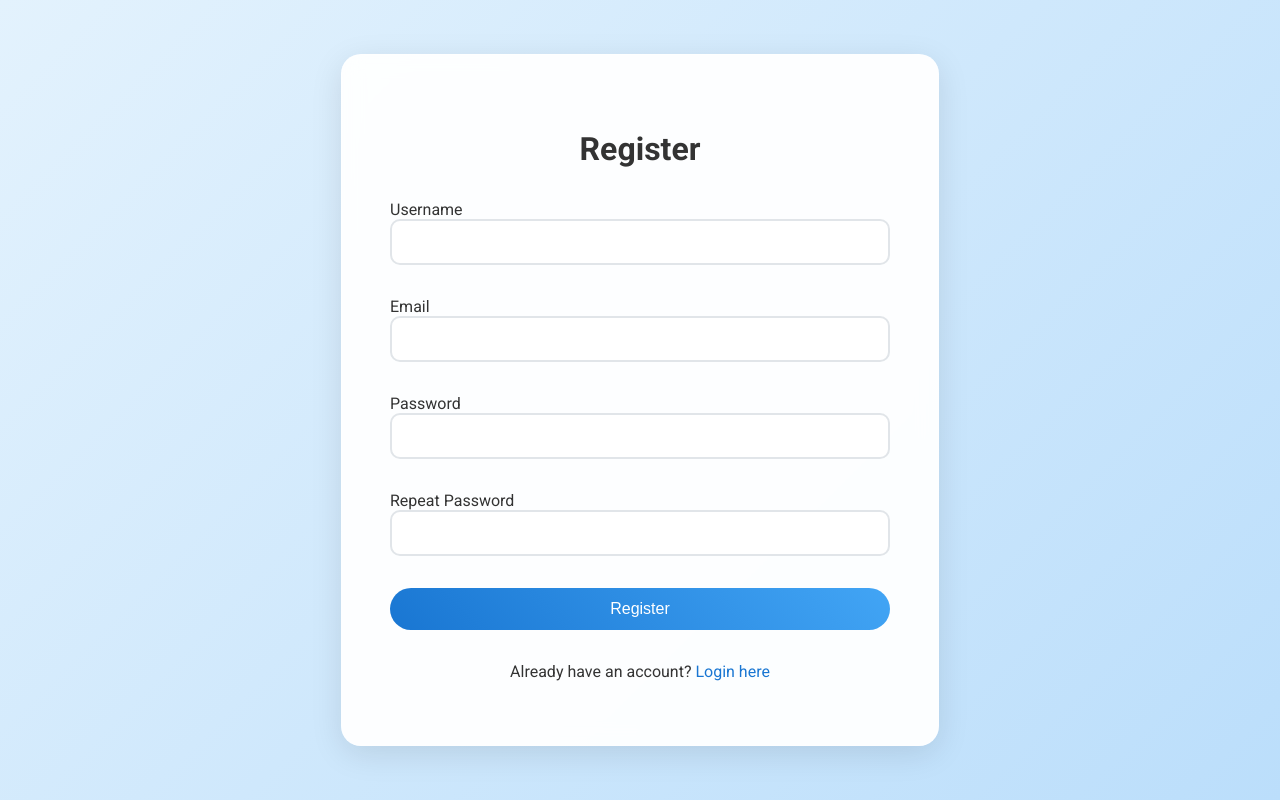
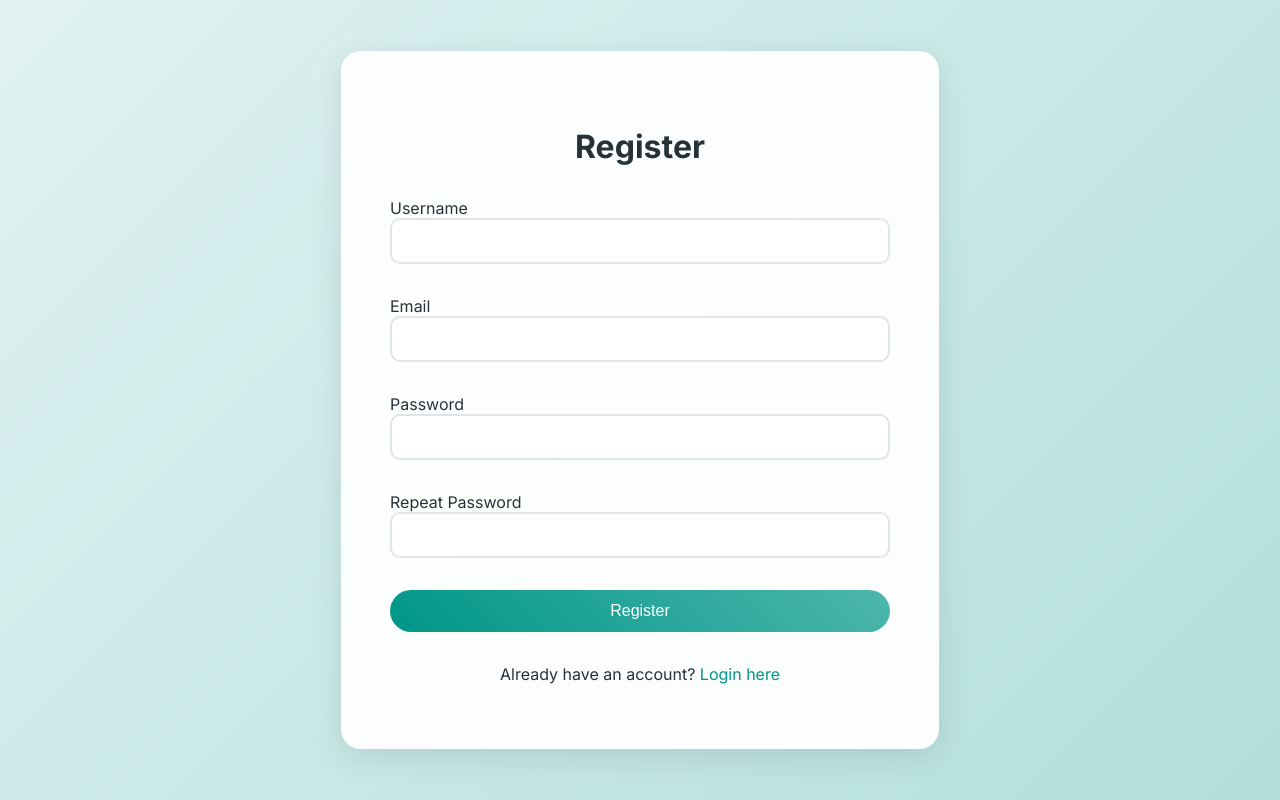
Before and after one commit to kevinbrinsly07/hr, a Flask app: page /register in a window 1280 px wide. Run offline with Flask 3, Linux system fonts and the light colour scheme.

Commit message:
Refactor styles and templates for improved consistency and UI/UX

```diff
--- a/templates/base.html
+++ b/templates/base.html
@@ -64,9 +64,6 @@
         </div>
     </div>
 
-    <footer>
-        <p>&copy; 2024 HR Management System</p>
-    </footer>
     <script>
         // Sidebar toggle functionality
         document.getElementById('sidebar-toggle').addEventListener('click', function() {
--- a/templates/register.html
+++ b/templates/register.html
@@ -6,15 +6,15 @@
     <title>Register - HR Management System</title>
     <style>
         /* Import Google Fonts for better typography */
-        @import url('https://fonts.googleapis.com/css2?family=Roboto:wght@300;400;500;700&display=swap');
+        @import url('https://fonts.googleapis.com/css2?family=Inter:wght@300;400;500;600;700&display=swap');
 
         body {
-            font-family: 'Roboto', Arial, sans-serif;
+            font-family: 'Inter', -apple-system, BlinkMacSystemFont, 'Segoe UI', Roboto, sans-serif;
             margin: 0;
             padding: 0;
-            background: linear-gradient(135deg, #e3f2fd 0%, #bbdefb 100%);
+            background: linear-gradient(135deg, #e0f2f1 0%, #b2dfdb 100%);
             min-height: 100vh;
-            color: #333;
+            color: #263238;
             display: flex;
             align-items: center;
             justify-content: center;
@@ -35,7 +35,7 @@
         .form-container h2 {
             text-align: center;
             margin-bottom: 2rem;
-            color: #333;
+            color: #263238;
             font-size: 2rem;
         }
 
@@ -53,14 +53,14 @@
 
         input:focus {
             outline: none;
-            border-color: #1976d2;
-            box-shadow: 0 0 0 3px rgba(25, 118, 210, 0.1);
+            border-color: #009688;
+            box-shadow: 0 0 0 3px rgba(0, 150, 136, 0.1);
         }
 
         .btn {
             display: inline-block;
             padding: 0.75rem 1.5rem;
-            background: linear-gradient(45deg, #1976d2, #42a5f5);
+            background: linear-gradient(45deg, #009688, #4db6ac);
             color: white;
             text-decoration: none;
             border-radius: 25px;
@@ -74,7 +74,7 @@
 
         .btn:hover {
             transform: translateY(-2px);
-            box-shadow: 0 4px 15px rgba(25, 118, 210, 0.4);
+            box-shadow: 0 4px 15px rgba(0, 150, 136, 0.4);
         }
 
         .error {
@@ -95,7 +95,7 @@
         }
 
         .link a {
-            color: #1976d2;
+            color: #009688;
             text-decoration: none;
         }
 
```
Also changed, not shown: static/css/style.css (+9 -11 lines), templates/login.html (+10 -10 lines).
